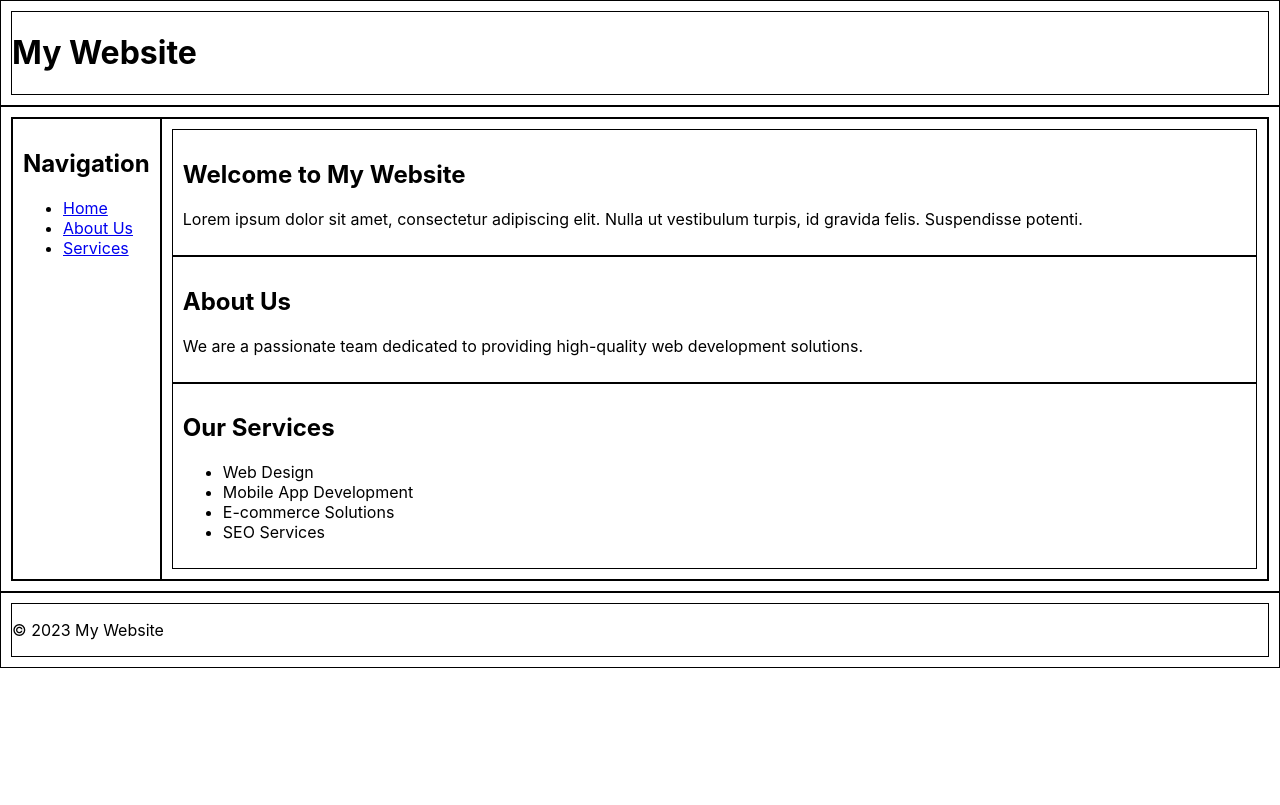
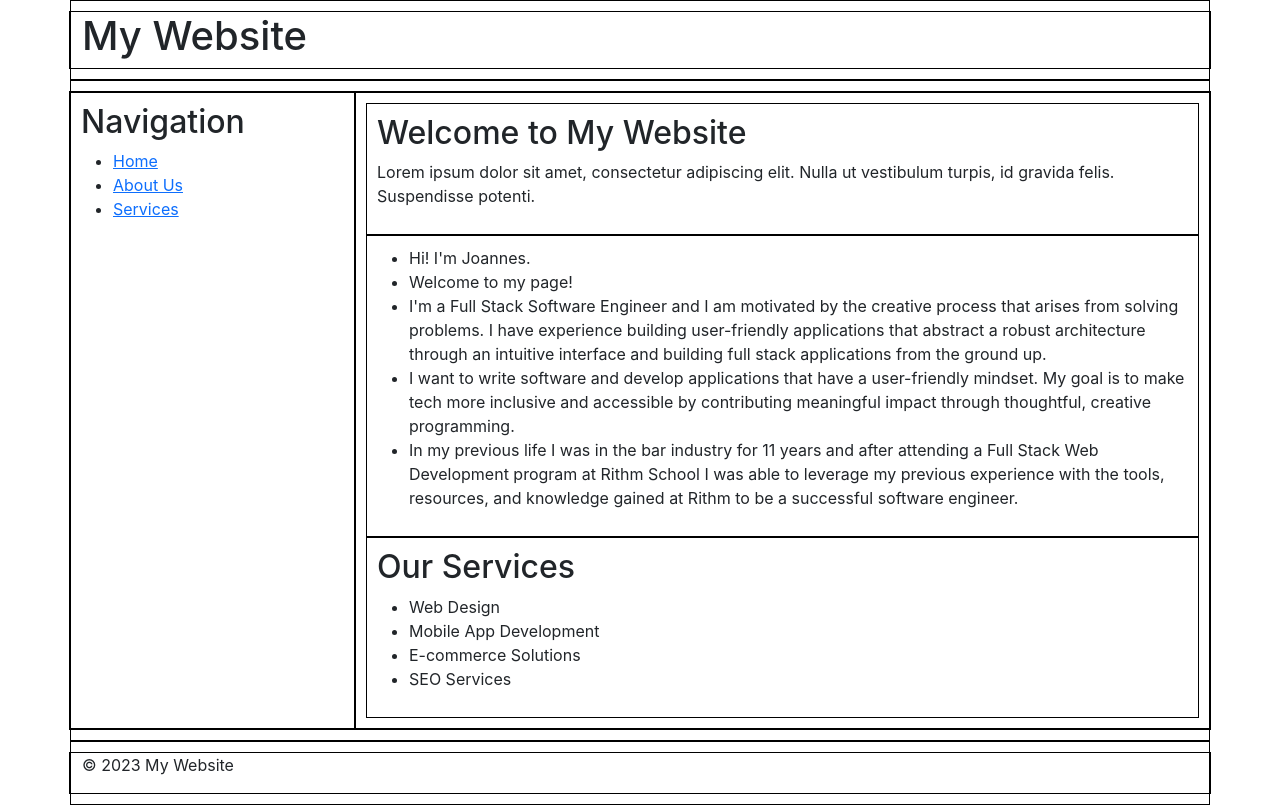
Before and after one commit to JoHeyJo/website-2.0, a React (Create React App) app: page / in a window 1280 px wide. Built offline with nearby package versions, Linux system fonts and the light colour scheme.

Commit message:
added code to import Bootsrap CSS in index.tsx

```diff
--- a/package.json
+++ b/package.json
@@ -10,6 +10,7 @@
     "@types/node": "^16.18.61",
     "@types/react": "^18.2.37",
     "@types/react-dom": "^18.2.15",
+    "bootstrap": "^5.3.2",
     "react": "^18.2.0",
     "react-bootstrap": "^2.9.1",
     "react-dom": "^18.2.0",
--- a/src/App.tsx
+++ b/src/App.tsx
@@ -1,32 +1,10 @@
 import React from 'react';
 import { Container, Row, Col } from 'react-bootstrap';
+import { containerStyle, navColStyle, mainColStyle, sectionStyle, rowStyle } from './styles';
+import Bio from './Bio';
 
 function App() {
-  const containerStyle = {
-    border: '1px solid #000',
-    padding: '10px',
-  };
 
-  const rowStyle = {
-    border: '1px solid #000',
-    display: 'flex',
-  };
-
-  const navColStyle = {
-    border: '1px solid #000',
-    padding: '10px',
-  };
-
-  const mainColStyle = {
-    border: '1px solid #000',
-    padding: '10px',
-    width: '100%',
-  };
-
-  const sectionStyle = {
-    border: '1px solid #000',
-    padding: '10px',
-  };
 
   const colStyle = {}
   return (
@@ -65,8 +43,7 @@ function App() {
                 <p>Lorem ipsum dolor sit amet, consectetur adipiscing elit. Nulla ut vestibulum turpis, id gravida felis. Suspendisse potenti.</p>
               </section>
               <section id="section2" style={sectionStyle}>
-                <h2>About Us</h2>
-                <p>We are a passionate team dedicated to providing high-quality web development solutions.</p>
+                <Bio />
               </section>
               <section id="section3" style={sectionStyle}>
                 <h2>Our Services</h2>
--- /dev/null
+++ b/src/Bio.tsx
@@ -0,0 +1,18 @@
+// import './Bio.css'
+// import './fontSize.css'
+
+function Bio() {
+  return (
+    <section id="Bio-about-me">
+      <ul className="fsm" id="about-me-links container">
+        <li className="arrow">Hi! I'm Joannes.</li>
+        <li>Welcome to my page!</li>
+        <li>I'm a Full Stack Software Engineer and I am motivated by the creative process that arises from solving problems. I have experience building user-friendly applications that abstract a robust architecture through an intuitive interface and building full stack applications from the ground up.</li>
+        <li>I want to write software and develop applications that have a user-friendly mindset. My goal is to make tech more inclusive and accessible by contributing meaningful impact through thoughtful, creative programming. </li>
+        <li>In my previous life I was in the bar industry for 11 years and after attending a Full Stack Web Development program at Rithm School I was able to leverage my previous experience with the tools, resources, and knowledge gained at Rithm to be a successful software engineer.</li>
+      </ul>
+    </section>
+  )
+}
+
+export default Bio;
--- a/src/index.tsx
+++ b/src/index.tsx
@@ -1,3 +1,4 @@
+import 'bootstrap/dist/css/bootstrap.min.css';
 import React from 'react';
 import ReactDOM from 'react-dom/client';
 import './index.css';
--- /dev/null
+++ b/src/styles.ts
@@ -0,0 +1,28 @@
+import { CSSProperties } from 'react';
+
+
+export const containerStyle: CSSProperties = {
+  border: '1px solid #000',
+  padding: '10px',
+};
+
+export const rowStyle: CSSProperties = {
+  border: '1px solid #000',
+  display: 'flex',
+};
+
+export const navColStyle: CSSProperties = {
+  border: '1px solid #000',
+  padding: '10px',
+};
+
+export const mainColStyle: CSSProperties = {
+  border: '1px solid #000',
+  padding: '10px',
+  // width: '100%',
+};
+
+export const sectionStyle: CSSProperties = {
+  border: '1px solid #000',
+  padding: '10px',
+};
```
Also changed, not shown: 1 other file (tests, documents, lock files or other folders).
